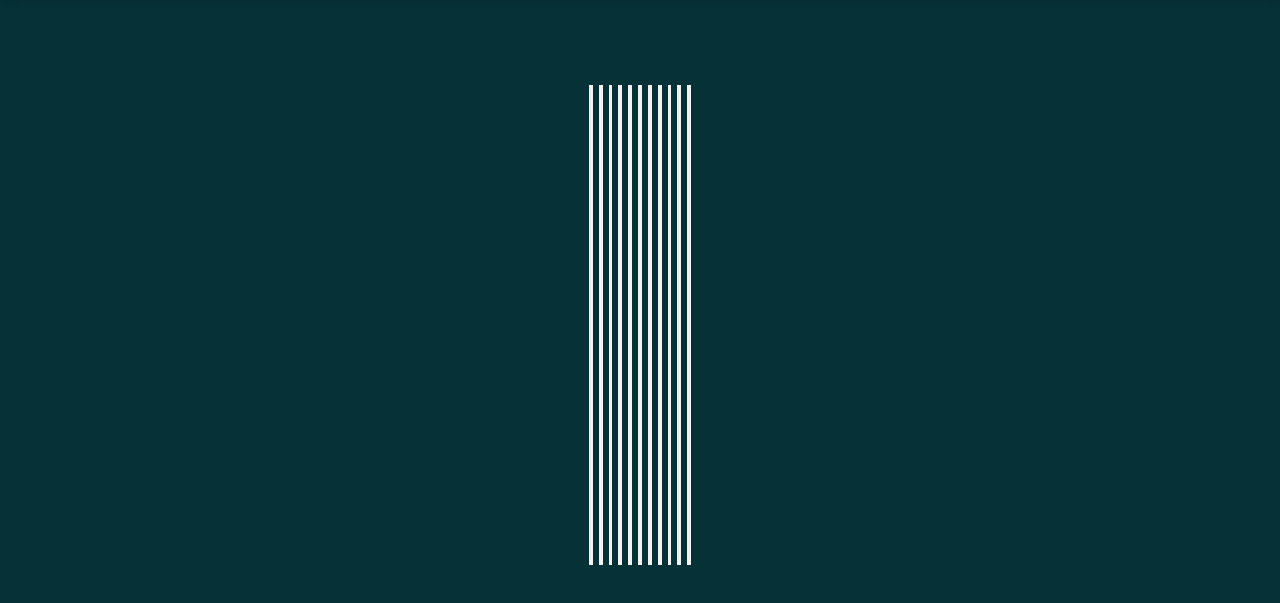
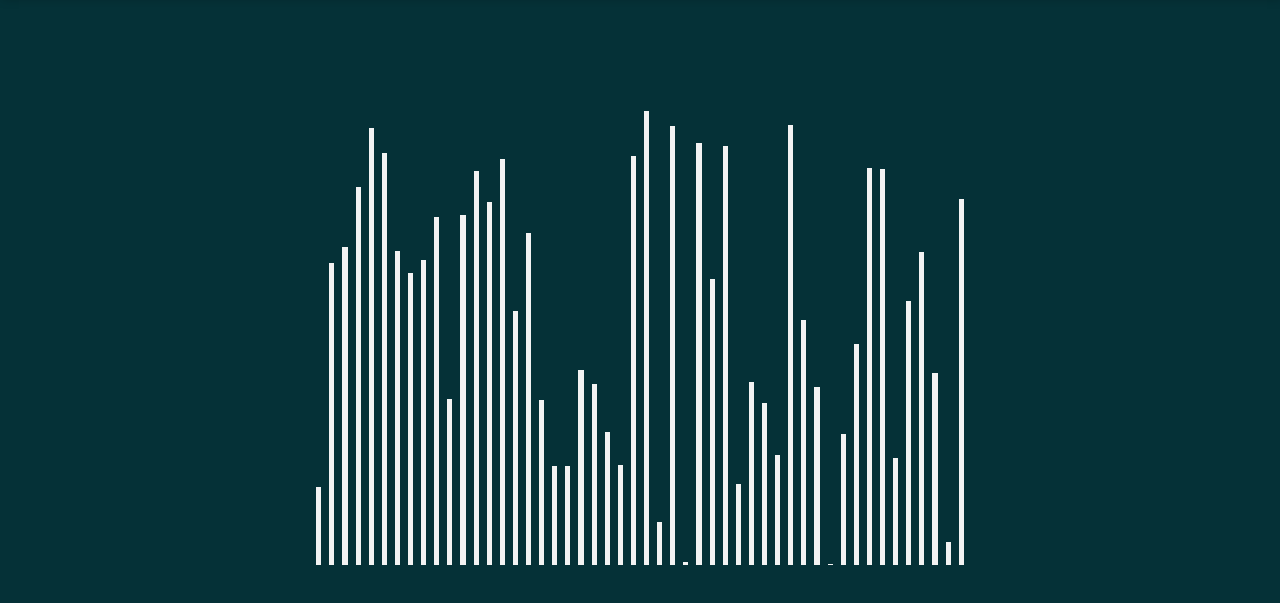
Before and after one commit to gabriel-hahn/sorting-visualizer, a website built with webpack: page index.html in a window 1280 px wide. Shown: the part 67-670 px from the top of the page. Built offline with nearby package versions, Linux system fonts and the light colour scheme.

Commit message:
Initial list of items length

```diff
--- a/index.html
+++ b/index.html
@@ -20,9 +20,9 @@
         <li data-js="quick">Quick Sort</li>
       </ul>
 
-      <ul data-js="sort-options">
-        <li>Speed: <input type="range" min="1" max="500" value="250"></li>
-        <li>Array size: <input type="range" min="1" max="100" value="50"></li>
+      <ul>
+        <li>Speed: <input data-js="sort-options-speed" type="range" min="1" max="500" value="250"></li>
+        <li>Array size: <input data-js="sort-options-size" type="range" min="1" max="100" value="50"></li>
       </ul>
 
       <ul data-js="generate" class="generate-container">
@@ -31,19 +31,7 @@
       </ul>
     </header>
     <section data-js="visualizer" class="visualizer-container">
-      <div data-js="list-container" class="list-container">
-        <div></div>
-        <div></div>
-        <div></div>
-        <div></div>
-        <div></div>
-        <div></div>
-        <div></div>
-        <div></div>
-        <div></div>
-        <div></div>
-        <div></div>
-      </div>
+      <div data-js="list-container" class="list-container"></div>
     </section>
   </div>
 
--- a/src/controllers/SortController.js
+++ b/src/controllers/SortController.js
@@ -2,6 +2,49 @@ import bubbleSort from '../algorithms/bubbleSort';
 
 class SortController {
   constructor() {
+    this.itemsContainerEl = document.querySelector('[data-js="list-container"]');
+    this.arraySizeEl = document.querySelector('[data-js="sort-options-size"]');
+    this.sortSpeedEl = document.querySelector('[data-js="sort-options-speed"]');
+
+    this.arraySize = 50;
+    this.speed = 250;
+
+    this.initEvents();
+  }
+
+  initEvents() {
+    this.arraySizeEl.addEventListener('change', (event) => {
+      console.log('Size changed: ', event.target.value);
+    });
+
+    this.sortSpeedEl.addEventListener('change', (event) => {
+      console.log('Speed changed: ', event.target.value);
+    });
+
+    this.initItemsList();
+  }
+
+  initItemsList() {
+    for (let i = 1; i <= this.arraySize; i++) {
+      const divEl = document.createElement('div');
+      const height = Math.random() * 100;
+
+      divEl.style.height = `${height}%`;
+      divEl.dataset.index = i;
+
+      this.itemsContainerEl.appendChild(divEl);
+    }
+  }
+
+  handleSortVisualization() {
+
+  }
+
+  update() {
+
+  }
+
+  finished() {
 
   }
 }
--- a/styles/styles.css
+++ b/styles/styles.css
@@ -43,13 +43,13 @@
 
 .list-container {
   display: flex;
+  align-items: flex-end;
   height: 60vh;
 }
 
 .list-container div {
-  margin: 0 3px;
-  width: 0.3vw;
-  height: 100%;
+  margin: 0 4px;
+  width: 0.4vw;
   background: var(--color-white);
 }
 
```
